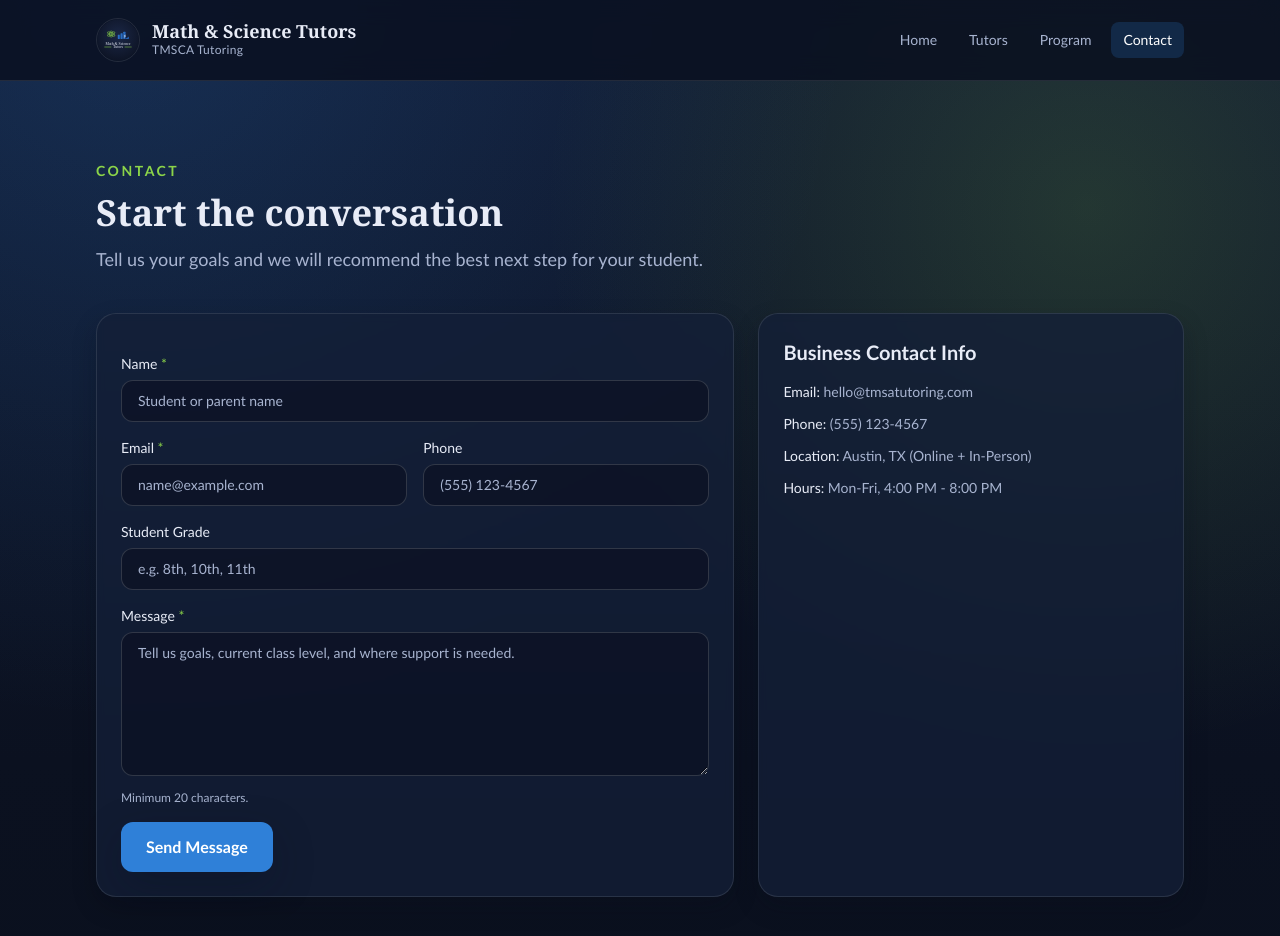
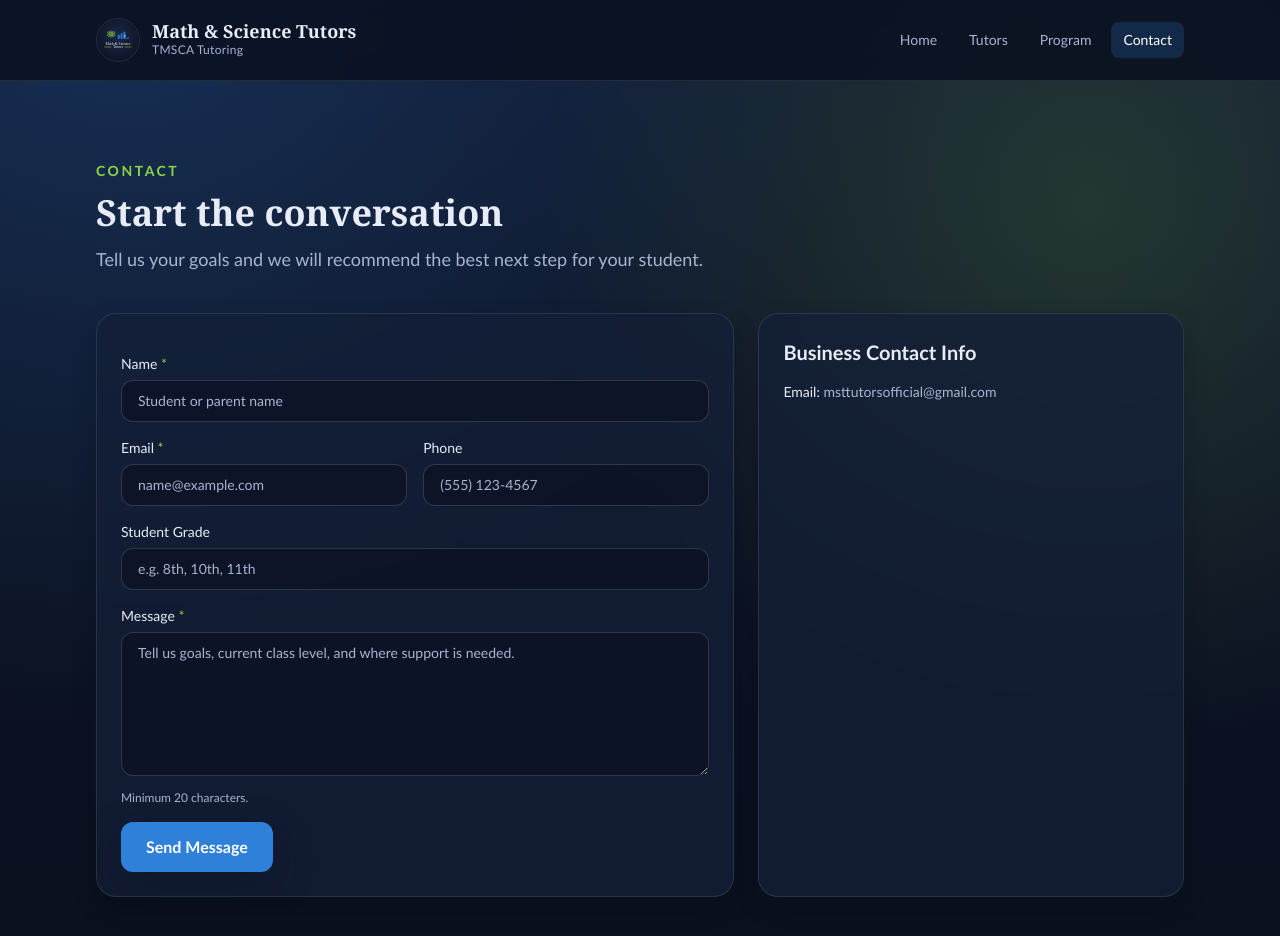
Before and after one commit to myalageri22/mstwebsite, a Next.js app: page /contact in a window 1280 px wide. Shown: the top 936 px of the page. Built offline with nearby package versions, Linux system fonts and the light colour scheme.

Commit message:
Update contact page email and remove extra contact fields

```diff
--- a/src/app/contact/page.tsx
+++ b/src/app/contact/page.tsx
@@ -34,16 +34,7 @@ export default function ContactPage() {
               <h2 className="text-xl font-semibold">Business Contact Info</h2>
               <ul className="mt-4 space-y-3 text-sm text-brand-muted">
                 <li>
-                  <span className="font-medium text-brand-text">Email:</span> hello@tmsatutoring.com
-                </li>
-                <li>
-                  <span className="font-medium text-brand-text">Phone:</span> (555) 123-4567
-                </li>
-                <li>
-                  <span className="font-medium text-brand-text">Location:</span> Austin, TX (Online + In-Person)
-                </li>
-                <li>
-                  <span className="font-medium text-brand-text">Hours:</span> Mon-Fri, 4:00 PM - 8:00 PM
+                  <span className="font-medium text-brand-text">Email:</span> msttutorsofficial@gmail.com
                 </li>
               </ul>
             </Card>
```
